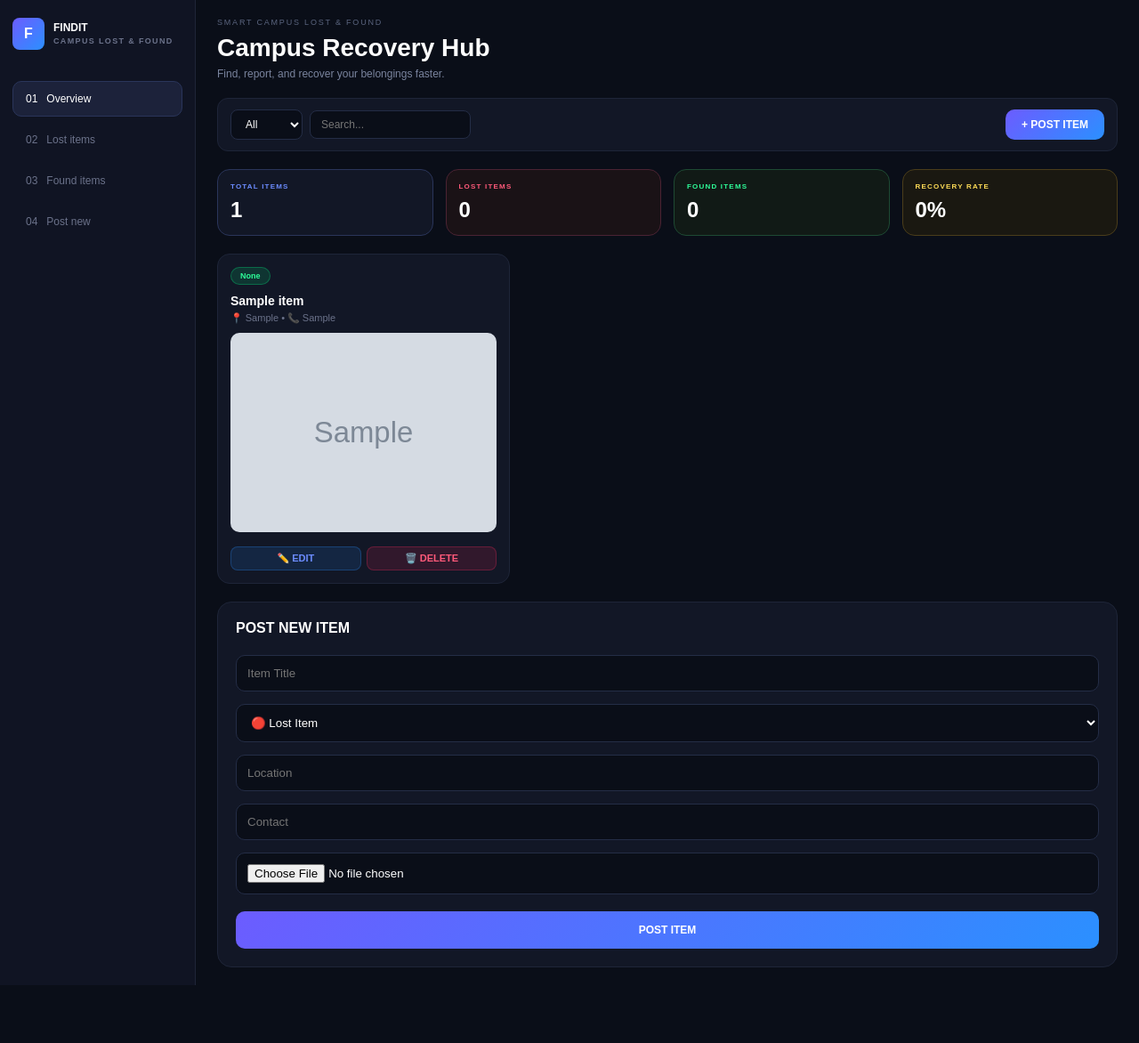
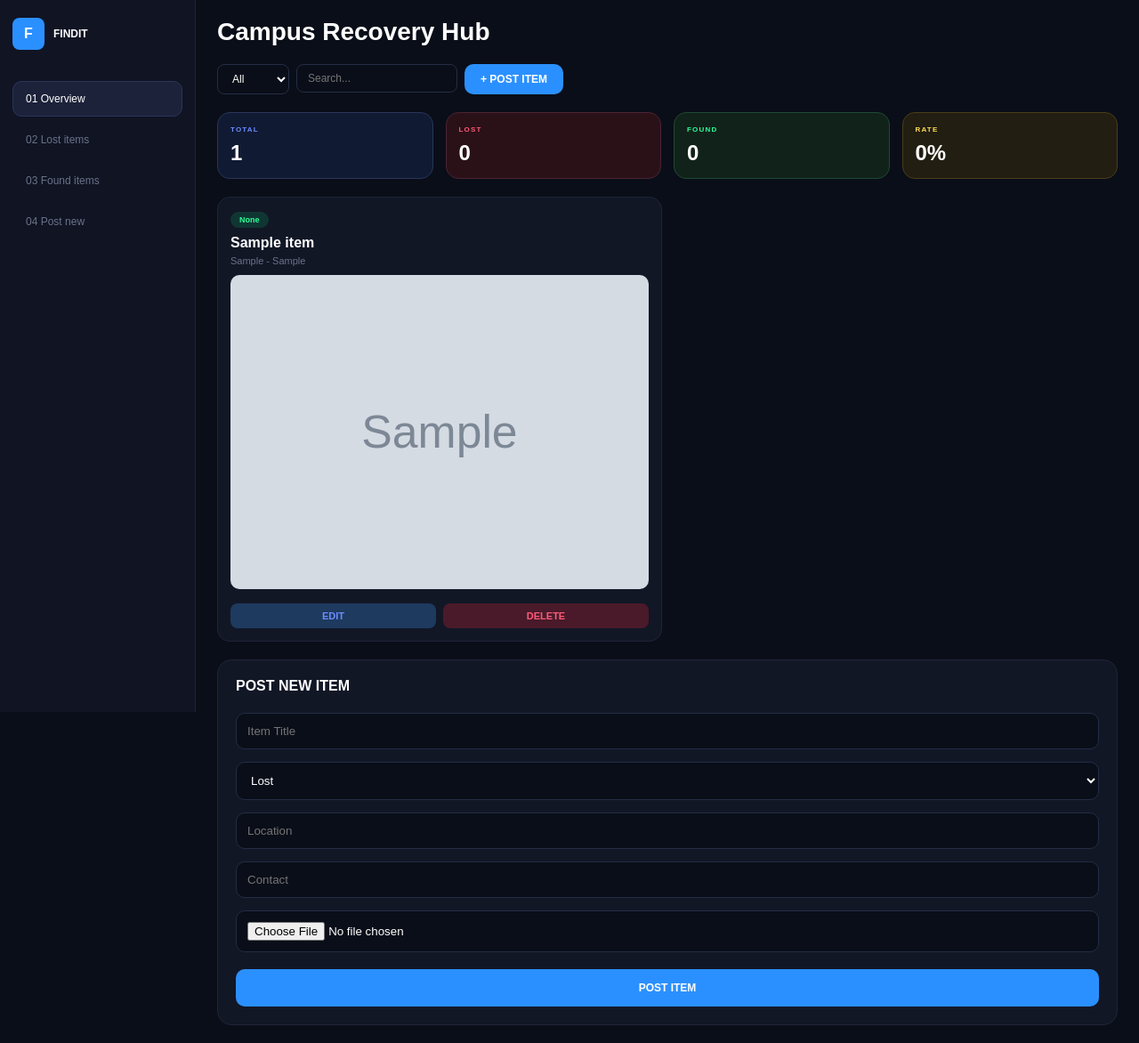
Before and after one commit to banuteja430-cell/final-find-it, a Flask app: page / in a window 1280 px wide. Shown: the whole page at 89% size. Before the commit the page ends 1107 px from the top, so only its background shows below. Run offline with Flask 3, Linux system fonts and the light colour scheme; tables that the repository leaves empty hold one stand-in row (values such as "Sample post"); grey boxes marked "Sample" are stand-in pictures.

Commit message:
Update index.html

```diff
--- a/templates/index.html
+++ b/templates/index.html
@@ -2,84 +2,68 @@
 <html>
 <head>
 <meta name="viewport" content="width=device-width, initial-scale=1">
-<title>FindIt - Campus Lost & Found</title>
+<title>FindIt</title>
 <style>
 *{margin:0;padding:0;box-sizing:border-box}
 body{background:#0a0e18;color:#cdd6e0;font-family:Arial;display:flex;min-height:100vh}
-.sidebar{width:220px;background:#101423;border-right:1px solid #1e2538;padding:20px 14px}
+.sidebar{width:220px;background:#101423;border-right:1px solid #1e2538;padding:20px 14px;position:fixed;height:100vh;left:0;top:0}
 .logo{display:flex;gap:10px;align-items:center;margin-bottom:35px}
-.logo-icon{width:36px;height:36px;background:linear-gradient(135deg,#6c5cff,#2b90ff);border-radius:8px;display:flex;align-items:center;justify-content:center;font-weight:900;color:#fff}
+.logo-icon{width:36px;height:36px;background:#2b90ff;border-radius:8px;display:flex;align-items:center;justify-content:center;font-weight:900;color:#fff}
 .menu{list-style:none}
-.menu a{text-decoration:none}
-.menu li{padding:12px 14px;border-radius:10px;font-size:12px;color:#6b728a;margin-bottom:6px;display:flex;gap:10px;cursor:pointer;border:1px solid transparent}
-.menu li:hover{background:#161b2e;color:#fff}
+.menu li{padding:12px 14px;border-radius:10px;font-size:12px;color:#6b728a;margin-bottom:6px;cursor:pointer;border:1px solid transparent}
 .menu li.active{background:#1c223a;color:#fff;border-color:#2a355a}
-.main{flex:1;padding:20px 24px;overflow:auto}
+.main{flex:1;margin-left:220px;padding:20px 24px}
 .title{font-size:28px;font-weight:900;color:#fff}
-.sub{font-size:12px;color:#7a849e;margin-top:6px}
-.toolbar{display:flex;justify-content:space-between;align-items:center;margin:20px 0;background:#121726;border:1px solid #1e2538;border-radius:12px;padding:12px 14px;flex-wrap:wrap;gap:10px}
-.select,.search{background:#0a0e18;border:1px solid #242d46;border-radius:8px;color:#fff;padding:8px 12px;font-size:12px}
-.btn{padding:10px 18px;background:linear-gradient(135deg,#6c5cff,#2b90ff);color:#fff;border-radius:10px;border:none;font-size:12px;font-weight:800;cursor:pointer}
-.stats{display:grid;grid-template-columns:1fr 1fr 1fr 1fr;gap:14px;margin-bottom:20px}
+.stats{display:grid;grid-template-columns:1fr 1fr 1fr 1fr;gap:14px;margin:20px 0}
 .card{border-radius:14px;padding:14px;border:1px solid}
+.c1{background:#101a33;border-color:#2a355a}.c1 .card-label{color:#6c8cff}
+.c2{background:#2a1118;border-color:#4a2333}.c2 .card-label{color:#ff5a7a}
+.c3{background:#11221a;border-color:#1e4a33}.c3 .card-label{color:#2eff9a}
+.c4{background:#221e11;border-color:#4a3d1a}.c4 .card-label{color:#ffdd57}
 .card-label{font-size:8px;letter-spacing:0.15em;font-weight:700}
 .card-val{font-size:24px;font-weight:900;margin-top:8px;color:#fff}
-.c1{background:#121726;border-color:#2a355a}.c1 .card-label{color:#6c8cff}
-.c2{background:#1a1216;border-color:#4a2333}.c2 .card-label{color:#ff5a7a}
-.c3{background:#111a16;border-color:#1e4a33}.c3 .card-label{color:#2eff9a}
-.c4{background:#1a1811;border-color:#4a3d1a}.c4 .card-label{color:#ffdd57}
-.grid{display:grid;grid-template-columns:1fr 1fr 1fr;gap:12px}
+.grid{display:grid;grid-template-columns:1fr 1fr;gap:12px}
 .item-card{background:#121726;border:1px solid #1e2538;border-radius:14px;padding:14px}
-.item-card img{width:100%;border-radius:10px;margin-top:10px}
 .badge{font-size:9px;padding:4px 10px;border-radius:20px;font-weight:800}
 .form-card{background:#121726;border:1px solid #1e2538;border-radius:16px;padding:20px;margin-top:20px}
 .form-card input,.form-card select{width:100%;margin:7px 0;padding:12px;background:#0a0e18;border:1px solid #242d46;border-radius:10px;color:#fff}
-@media(max-width:800px){.sidebar{display:none}.stats{grid-template-columns:1fr 1fr}.grid{grid-template-columns:1fr}}
+.btn{padding:10px 18px;background:#2b90ff;color:#fff;border-radius:10px;border:none;font-size:12px;font-weight:800;cursor:pointer}
+.select,.search{background:#0a0e18;border:1px solid #242d46;border-radius:8px;color:#fff;padding:8px 12px;font-size:12px}
 </style>
 </head>
 <body>
 <div class="sidebar">
-<div class="logo"><div class="logo-icon">F</div><div style="font-size:12px;font-weight:800;color:#fff">FINDIT<br><span style="font-size:9px;color:#6b728a;letter-spacing:0.15em">CAMPUS LOST & FOUND</span></div></div>
+<div class="logo"><div class="logo-icon">F</div><div style="font-size:12px;font-weight:800;color:#fff">FINDIT</div></div>
 <ul class="menu">
-<a href="/"><li class="{% if f_type=='All' %}active{% endif %}"><span>01</span> Overview</li></a>
-<a href="/?type=Lost"><li class="{% if f_type=='Lost' %}active{% endif %}"><span>02</span> Lost items</li></a>
-<a href="/?type=Found"><li class="{% if f_type=='Found' %}active{% endif %}"><span>03</span> Found items</li></a>
-<a href="#post"><li><span>04</span> Post new</li></a>
+<li id="m1" onclick="window.location.href='/'">01 Overview</li>
+<li id="m2" onclick="window.location.href='/?type=Lost'">02 Lost items</li>
+<li id="m3" onclick="window.location.href='/?type=Found'">03 Found items</li>
+<li id="m4" onclick="document.getElementById('post').scrollIntoView({behavior:'smooth'})">04 Post new</li>
 </ul>
 </div>
 <div class="main">
-<div style="font-size:9px;letter-spacing:0.2em;color:#5a647e;margin-bottom:8px">SMART CAMPUS LOST & FOUND</div>
 <div class="title">Campus Recovery Hub</div>
-<div class="sub">Find, report, and recover your belongings faster.</div>
-<div class="toolbar">
-<form method="get" style="display:flex;gap:8px;align-items:center">
-<select name="type" class="select" onchange="this.form.submit()">
-<option value="All" {% if f_type=='All' %}selected{% endif %}>All</option>
-<option value="Lost" {% if f_type=='Lost' %}selected{% endif %}>Lost</option>
-<option value="Found" {% if f_type=='Found' %}selected{% endif %}>Found</option>
-</select>
-<input name="q" value="{{ q }}" class="search" placeholder="Search...">
-</form>
+<div style="display:flex;gap:8px;margin:20px 0">
+<select class="select" onchange="window.location.href='/?type='+this.value"><option value="All" {% if f_type=='All' %}selected{% endif %}>All</option><option value="Lost" {% if f_type=='Lost' %}selected{% endif %}>Lost</option><option value="Found" {% if f_type=='Found' %}selected{% endif %}>Found</option></select>
+<form method="get"><input name="q" value="{{ q }}" class="search" placeholder="Search..."></form>
 <button class="btn" onclick="document.getElementById('post').scrollIntoView({behavior:'smooth'})">+ POST ITEM</button>
 </div>
 <div class="stats">
-<div class="card c1"><div class="card-label">TOTAL ITEMS</div><div class="card-val">{{ total }}</div></div>
-<div class="card c2"><div class="card-label">LOST ITEMS</div><div class="card-val">{{ lost }}</div></div>
-<div class="card c3"><div class="card-label">FOUND ITEMS</div><div class="card-val">{{ found }}</div></div>
-<div class="card c4"><div class="card-label">RECOVERY RATE</div><div class="card-val">{{ rate }}%</div></div>
+<div class="card c1"><div class="card-label">TOTAL</div><div class="card-val">{{ total }}</div></div>
+<div class="card c2"><div class="card-label">LOST</div><div class="card-val">{{ lost }}</div></div>
+<div class="card c3"><div class="card-label">FOUND</div><div class="card-val">{{ found }}</div></div>
+<div class="card c4"><div class="card-label">RATE</div><div class="card-val">{{ rate }}%</div></div>
 </div>
 <div class="grid">
 {% for it in items %}
 <div class="item-card">
-<div style="display:flex;justify-content:space-between;align-items:center">
-<span class="badge" style="{% if it.type=='Lost' %}background:#ff2a5a22;color:#ff5a7a;border:1px solid #ff2a5a44{% else %}background:#00ff8822;color:#2eff9a;border:1px solid #00ff8844{% endif %}">{{ it.type }}</span>
-</div>
-<div style="margin-top:10px;font-weight:800;font-size:14px;color:#fff">{{ it.title }}</div>
-<div style="font-size:11px;color:#6b728a;margin-top:5px">📍 {{ it.location }} • 📞 {{ it.contact }}</div>
-{% if it.image %}<img src="/static/uploads/{{ it.image }}">{% endif %}
-<div style="display:flex;gap:6px;margin-top:12px">
-<a href="/edit/{{ it.id }}" style="flex:1;background:#2b90ff22;color:#6c8cff;border:1px solid #2b90ff44;padding:6px;border-radius:8px;font-size:11px;font-weight:800;text-decoration:none;text-align:center">✏️ EDIT</a>
-<a href="/delete/{{ it.id }}" onclick="return confirm('Delete?')" style="flex:1;background:#ff2a5a22;color:#ff5a7a;border:1px solid #ff2a5a44;padding:6px;border-radius:8px;font-size:11px;font-weight:800;text-decoration:none;text-align:center">🗑️ DELETE</a>
+<span class="badge" style="{% if it.type=='Lost' %}background:#ff2a5a22;color:#ff5a7a{% else %}background:#00ff8822;color:#2eff9a{% endif %}">{{ it.type }}</span>
+<div style="margin-top:10px;font-weight:800;color:#fff">{{ it.title }}</div>
+<div style="font-size:11px;color:#6b728a;margin-top:5px">{{ it.location }} - {{ it.contact }}</div>
+{% if it.image %}<img src="/static/uploads/{{ it.image }}" style="width:100%;border-radius:10px;margin-top:10px">{% endif %}
+<div style="display:flex;gap:8px;margin-top:12px">
+<a href="/edit/{{ it.id }}" style="flex:1;background:#1e3a5f;color:#6c8cff;padding:8px;border-radius:8px;font-size:11px;font-weight:800;text-align:center;text-decoration:none">EDIT</a>
+<a href="/delete/{{ it.id }}" style="flex:1;background:#4a1a2a;color:#ff5a7a;padding:8px;border-radius:8px;font-size:11px;font-weight:800;text-align:center;text-decoration:none">DELETE</a>
 </div>
 </div>
 {% endfor %}
@@ -88,7 +72,7 @@ body{background:#0a0e18;color:#cdd6e0;font-family:Arial;display:flex;min-height:
 <h4 style="color:#fff;margin-bottom:14px">POST NEW ITEM</h4>
 <form action="/add" method="post" enctype="multipart/form-data">
 <input name="title" placeholder="Item Title" required>
-<select name="type" required><option value="Lost">🔴 Lost Item</option><option value="Found">🟢 Found Item</option></select>
+<select name="type" required><option value="Lost">Lost</option><option value="Found">Found</option></select>
 <input name="location" placeholder="Location" required>
 <input name="contact" placeholder="Contact" required>
 <input type="file" name="image">
@@ -96,5 +80,13 @@ body{background:#0a0e18;color:#cdd6e0;font-family:Arial;display:flex;min-height:
 </form>
 </div>
 </div>
+<script>
+const params = new URLSearchParams(window.location.search);
+const t = params.get('type');
+document.querySelectorAll('.menu li').forEach(e=>e.classList.remove('active'));
+if(t==='Lost') document.getElementById('m2').classList.add('active');
+else if(t==='Found') document.getElementById('m3').classList.add('active');
+else if(!t) document.getElementById('m1').classList.add('active');
+</script>
 </body>
 </html>
```
